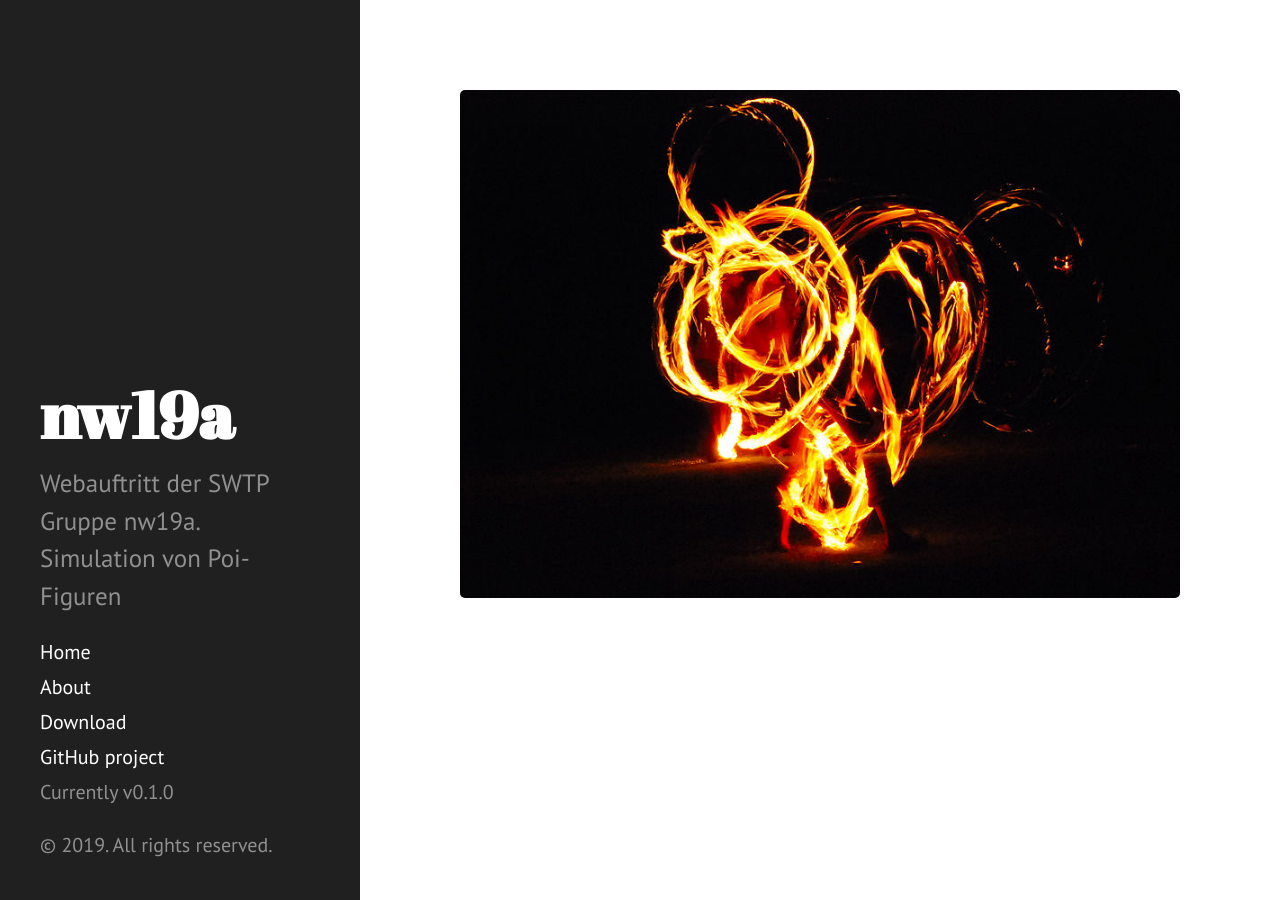
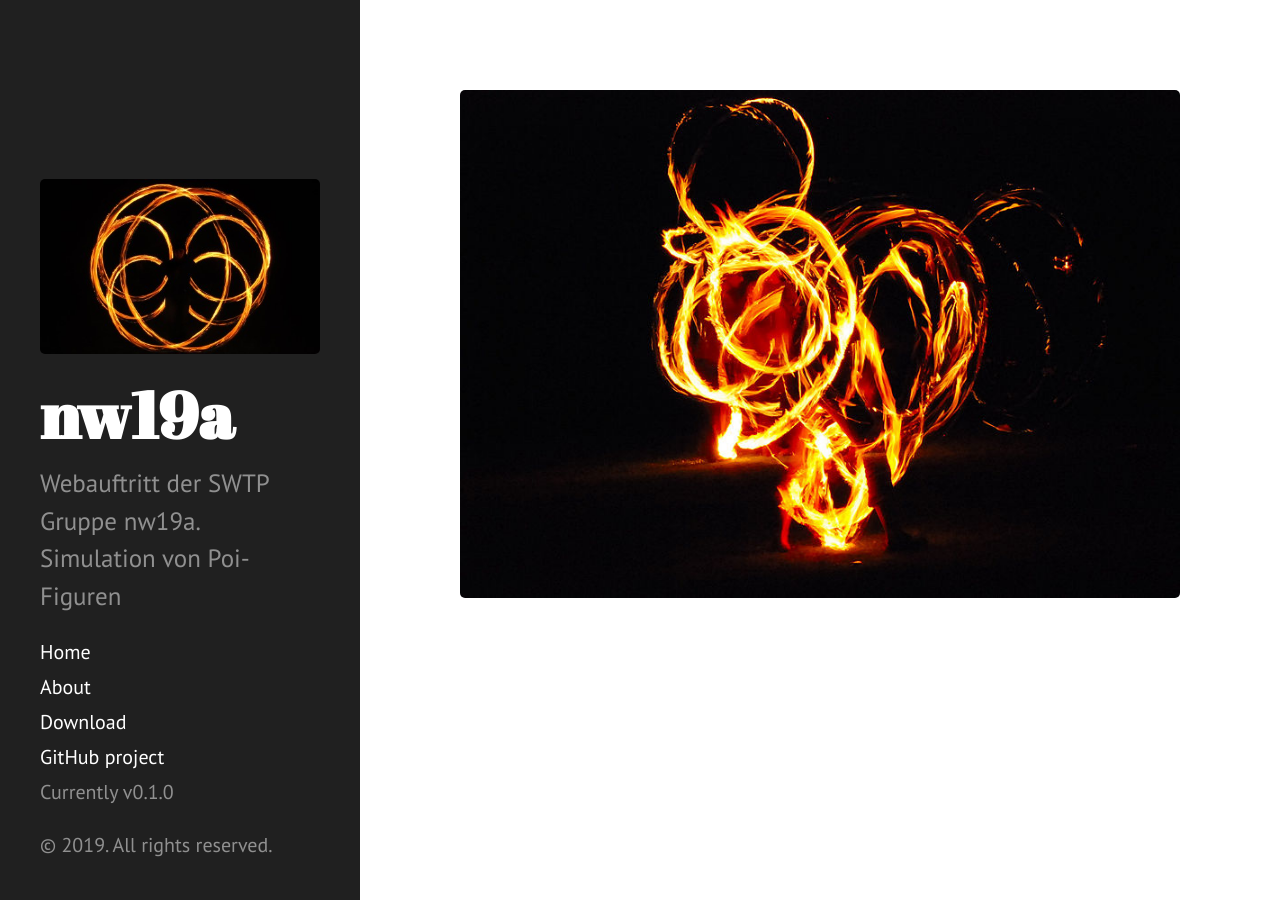
Before and after one commit to ThomasPause/SWTPnw19aProjectHomepage, a Jekyll site: the page built from index.md, in a window 1280 px wide. Built offline with Jekyll 4.4.1, drawn with Linux system fonts in a browser that asks for light colours.

Commit message:
adds pic to sidebar

```diff
--- a/_includes/sidebar.html
+++ b/_includes/sidebar.html
@@ -2,6 +2,7 @@
   <div class="container sidebar-sticky">
     <div class="sidebar-about">
       <h1>
+	<img src="{{sizte.url}}{{ site.baseurl }}/public/Feuerpoi-Juggler.jpg"
         <a href="{{ site.baseurl }}">
           {{ site.title }}
         </a>
```
